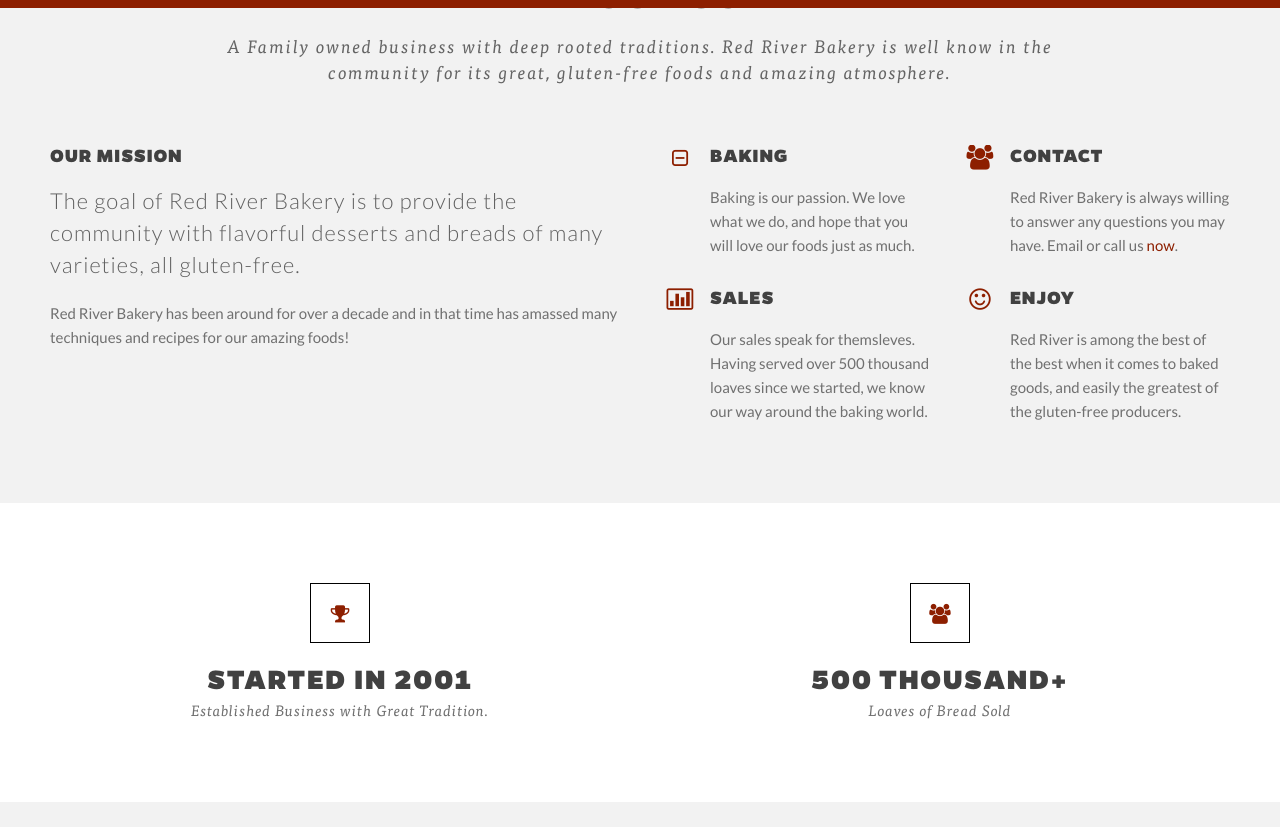
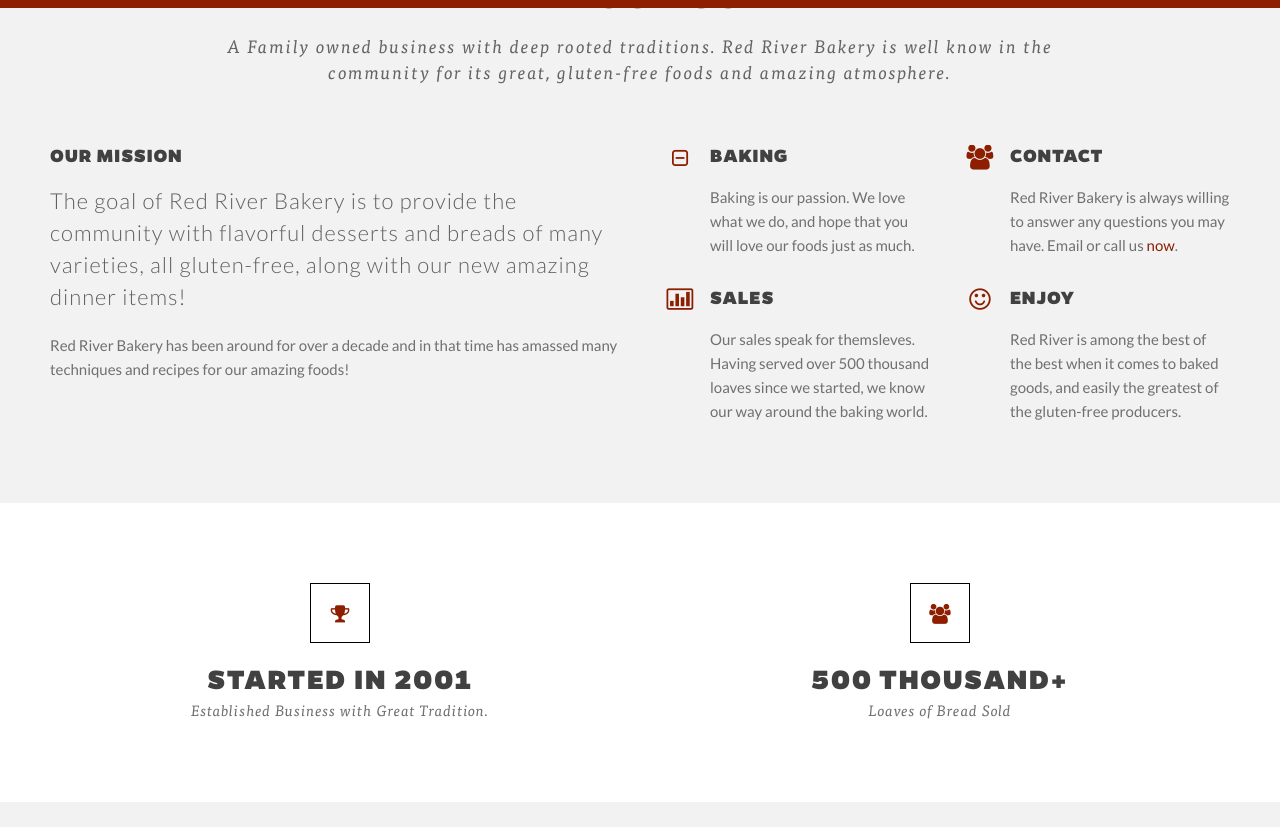
Before and after one commit to fblabake/fblabake.github.io, a Jekyll site: the page built from index.html, in a window 1280 px wide and 900 px high, scrolled down 938 px, cut to the strip 73-900 px from the top of the window. Built offline with Jekyll 4.4.1, drawn with Linux system fonts in a browser that asks for light colours; some of the changed text lies outside the part shown.

Commit message:
Footer and typos

```diff
--- a/_includes/footer.html
+++ b/_includes/footer.html
@@ -68,7 +68,7 @@
 
         <div class="footer-down">
             <div class="container">
-                <div class="sixteen columns">&copy;{{ site.time | date: "%Y" }} ALL RIGHT RESERVED.</div>
+                <div class="sixteen columns">&copy;{{ site.time | date: "%Y" }} ALL RIGHT RESERVED. ORIGINAL TEMPLATE BY IG DESIGNS.<br>ALL PHOTOS USED ARE ALLOWED FOR REDISTRIBUTIONS BY COPYRIGHT LAW</div>
             </div>
         </div>
     </div>
--- a/index.html
+++ b/index.html
@@ -97,7 +97,7 @@
           <div class="container">
                <div class="eight columns" data-scroll-reveal="enter bottom move 100px over 0.5s after 0.1s">
                     <h5>Our Mission</h5>
-                    <div class="biger-text-top">The goal of Red River Bakery is to provide the community with flavorful desserts and breads of many varieties, all gluten-free.</div>
+                    <div class="biger-text-top">The goal of Red River Bakery is to provide the community with flavorful desserts and breads of many varieties, all gluten-free, along with our new amazing dinner items!</div>
                     <p>Red River Bakery has been around for over a decade and in that time has amassed many techniques and recipes for our amazing foods!</p>
                </div>
 
```
